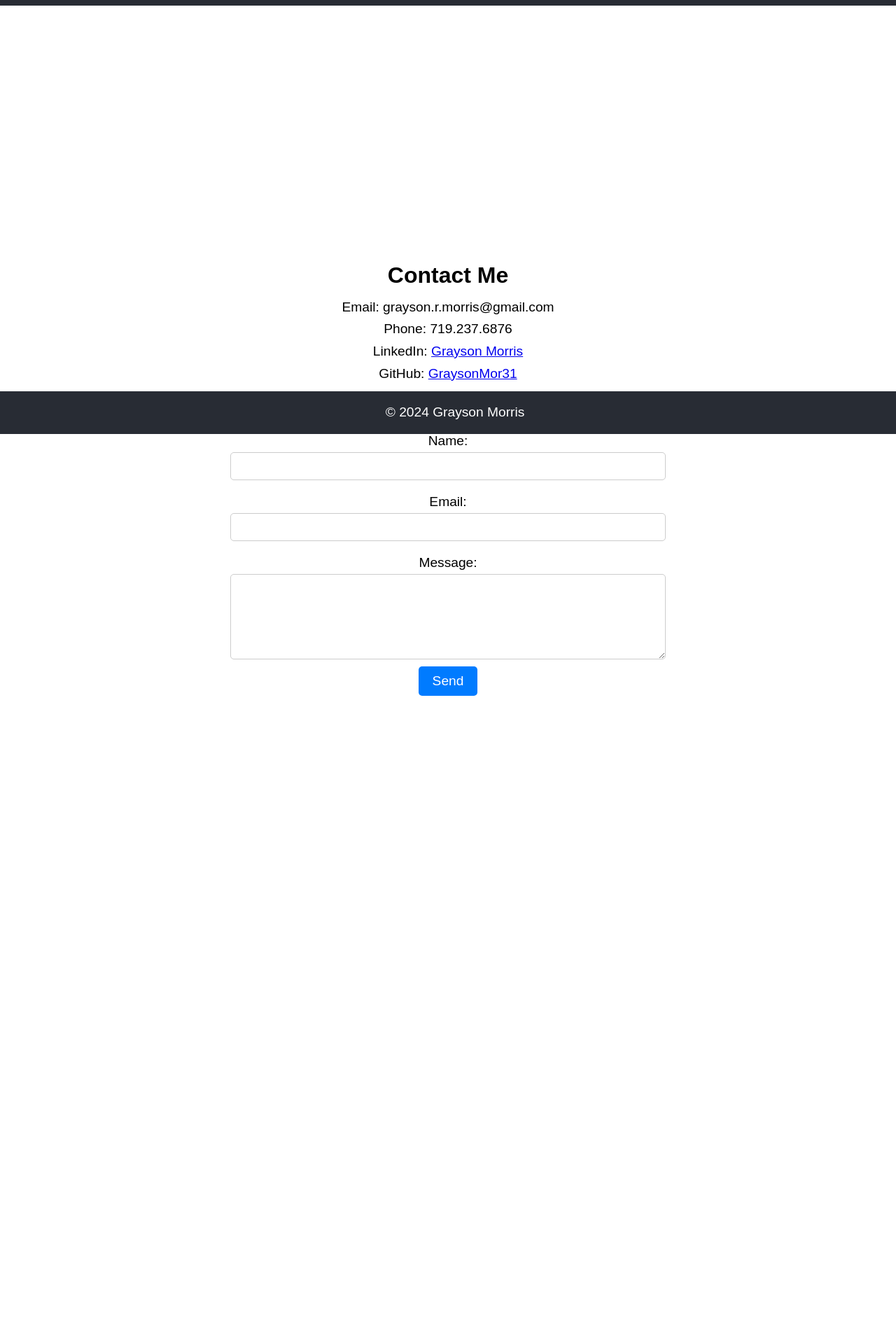
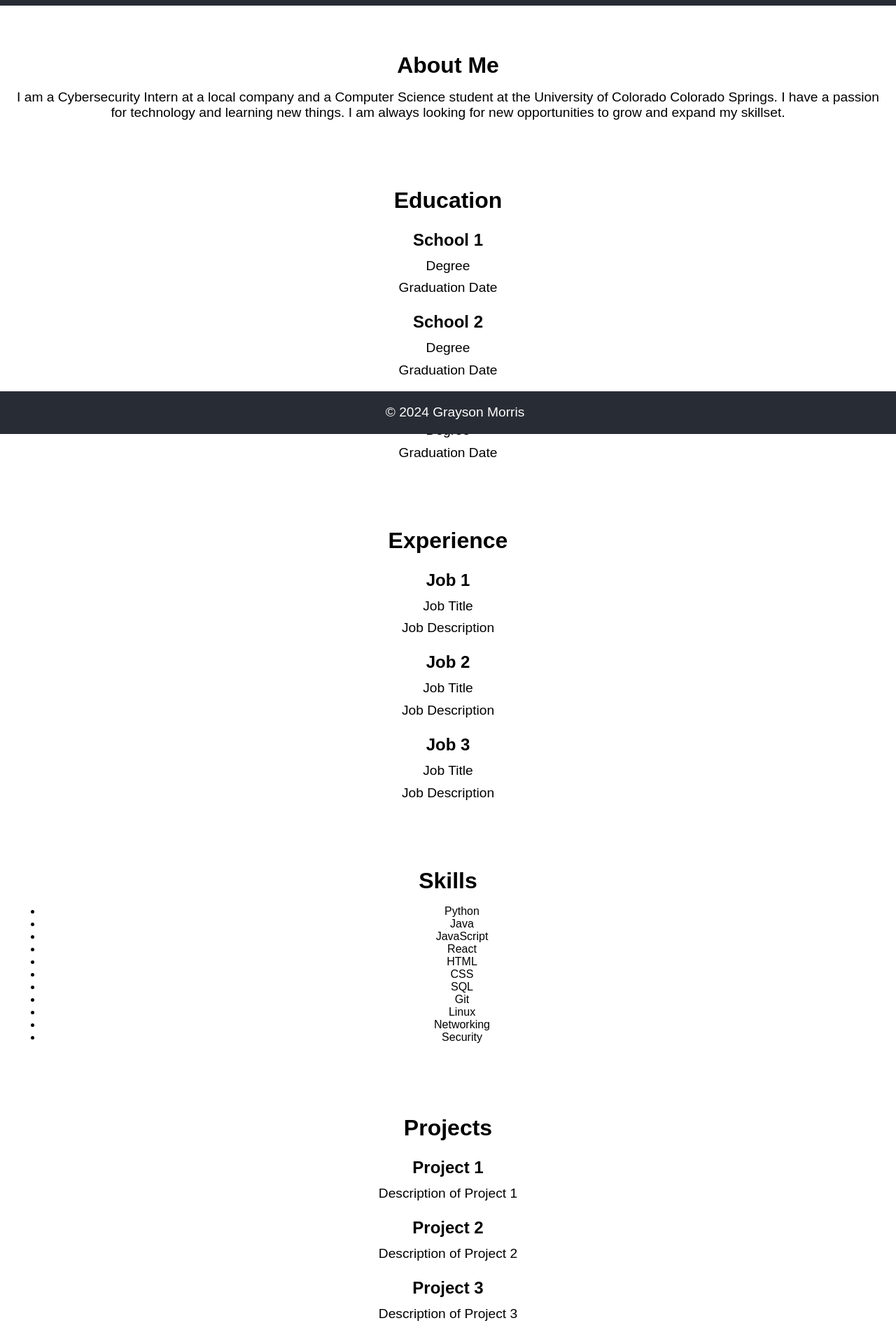
Before and after one commit to GraysonMor31/GraysonMor31.github.io, a React (Create React App) app: page / in a window 1280 px wide. Shown: the part 180-2100 px from the top of the page at 70% size. Before the commit the page ends 1214 px from the top, so only its background shows below. Built offline with nearby package versions, Linux system fonts and the light colour scheme.

Commit message:
still testing email

```diff
--- a/src/App.js
+++ b/src/App.js
@@ -55,16 +55,82 @@ function App() {
         <p>Cybersecurity Intern</p>
         <p>Computer Science Student</p>
       </header>
-      <section className='About'></section>
-      <section className='Education'></section>
-      <section className='Experience'></section>
-      <section className='Skills'></section>
-      <section className='Projects'></section>
+      <section className='About'>
+        <h2>About Me</h2>
+        <p>I am a Cybersecurity Intern at a local company and a Computer Science student at the University of Colorado Colorado Springs. I have a passion for technology and learning new things. I am always looking for new opportunities to grow and expand my skillset.</p>
+      </section>
+      <section className='Education'>
+        <h2>Education</h2>
+        <div className='School'>
+          <h3>School 1</h3>
+          <p>Degree</p>
+          <p>Graduation Date</p>
+        </div>
+        <div className='School'>
+          <h3>School 2</h3>
+          <p>Degree</p>
+          <p>Graduation Date</p>
+        </div>
+        <div className='School'>
+          <h3>School 3</h3>
+          <p>Degree</p>
+          <p>Graduation Date</p>
+        </div>
+      </section>
+      <section className='Experience'>
+        <h2>Experience</h2>
+        <div className='Job'>
+          <h3>Job 1</h3>
+          <p>Job Title</p>
+          <p>Job Description</p>
+        </div>
+        <div className='Job'>
+          <h3>Job 2</h3>
+          <p>Job Title</p>
+          <p>Job Description</p>
+        </div>
+        <div className='Job'>
+          <h3>Job 3</h3>
+          <p>Job Title</p>
+          <p>Job Description</p>
+        </div>
+      </section>
+      <section className='Skills'>
+        <h2>Skills</h2>
+        <ul>
+          <li>Python</li>
+          <li>Java</li>
+          <li>JavaScript</li>
+          <li>React</li>
+          <li>HTML</li>
+          <li>CSS</li>
+          <li>SQL</li>
+          <li>Git</li>
+          <li>Linux</li>
+          <li>Networking</li>
+          <li>Security</li>
+        </ul>
+      </section>
+      <section className='Projects'>
+        <h2>Projects</h2>
+        <div className='Project'>
+          <h3>Project 1</h3>
+          <p>Description of Project 1</p>
+        </div>
+        <div className='Project'>
+          <h3>Project 2</h3>
+          <p>Description of Project 2</p>
+        </div>
+        <div className='Project'>
+          <h3>Project 3</h3>
+          <p>Description of Project 3</p>
+        </div>
+      </section>
       <section className='Contact'>
         <h2>Contact Me</h2>
         <p>Email: grayson.r.morris@gmail.com</p>
         <p>Phone: 719.237.6876</p>
-        <p>LinkedIn: <a href='https://www.linkedin.com/in/morris31/'>Grayson Morris</a></p>
+        <p>LinkedIn: <a href='https://www.linkedin.com/in/graysonmorris31/'>GraysonMorris31</a></p>
         <p>GitHub: <a href='https://github.com/GraysonMor31'>GraysonMor31</a></p>
         <h3>Or Send a Message</h3>
         <form onSubmit={sendEmail}>
```
